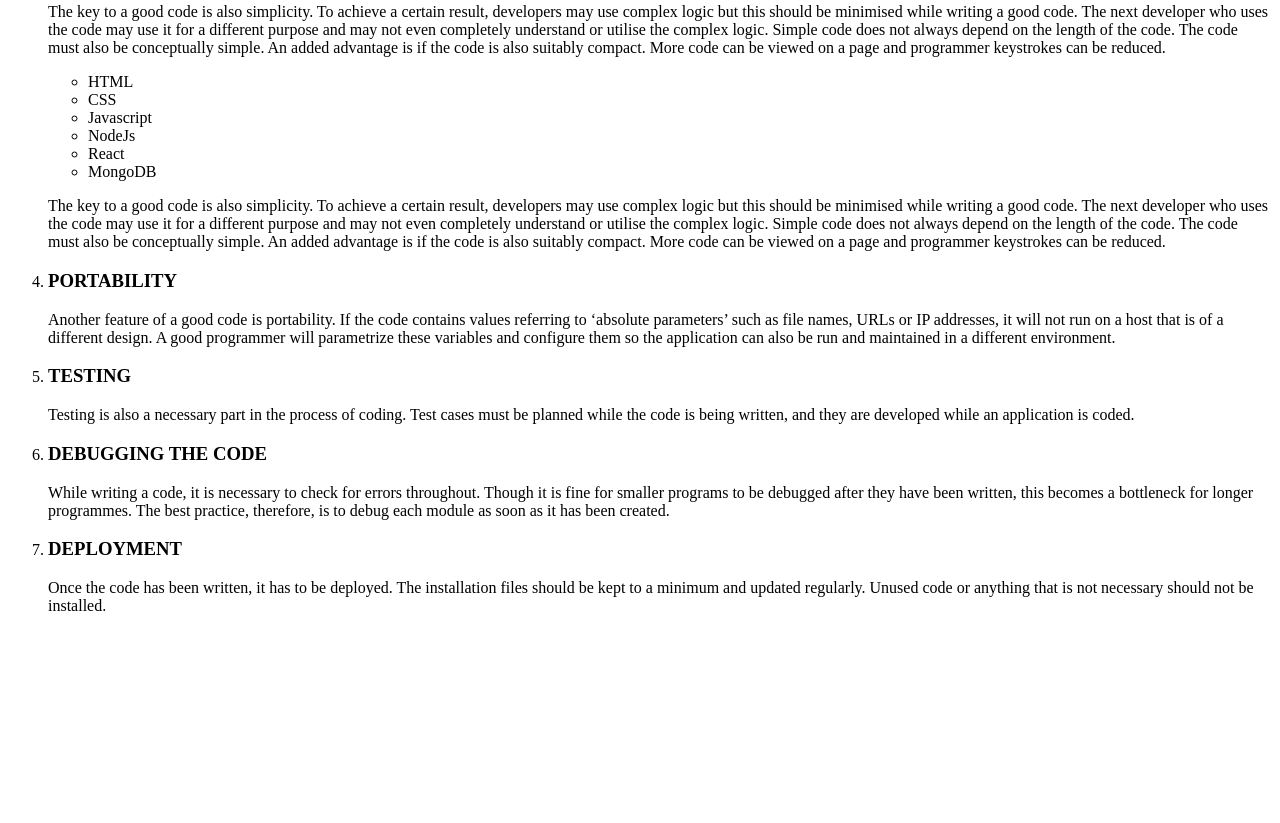
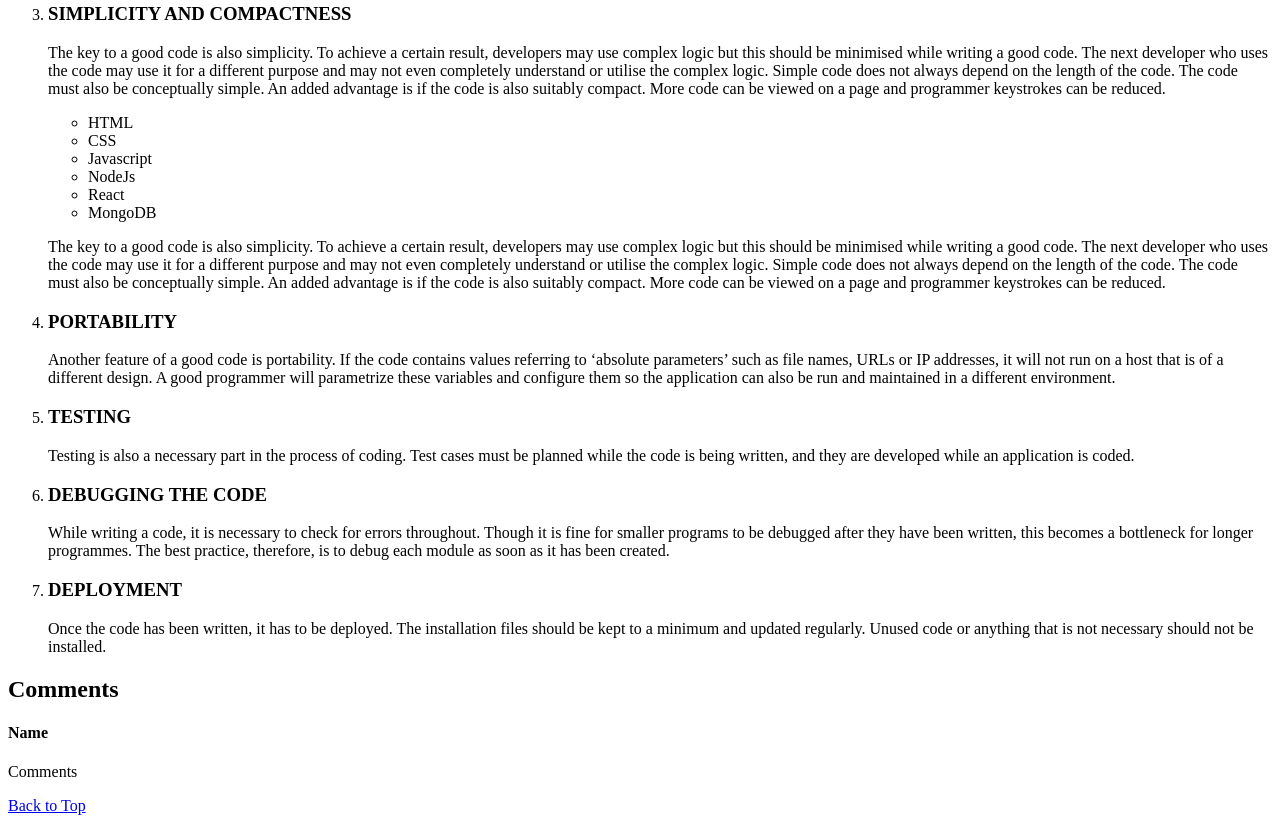
Before and after one commit to Tarang1210/BasicHTML, a website: page index.html in a window 1280 px wide. Shown: the part 1424-2247 px from the top of the page. Before the commit the page ends 2055 px from the top, so only its background shows below. Drawn offline with Linux system fonts and the light colour scheme.

Commit message:
Adding Internal Links to webpage

```diff
--- a/index.html
+++ b/index.html
@@ -10,6 +10,7 @@
 
     <div>
         <h3><a href="#">Home</h3>
+        <h3><a href="#comment-section">Go to Comments</h3>
     </div>
 
     <div>
@@ -148,5 +149,16 @@
     </ol>
     </div>
 
+    <!-- Add Comment section -->
+    <section id="comment-section">
+      <h2>Comments</h2>
+      <div>
+        <h4>Name</h4>
+        <p>Comments</p>
+      </div>
+    </section>
+    <a href="#">Back to Top </a>
+
+
   </body>
 </html>
```
